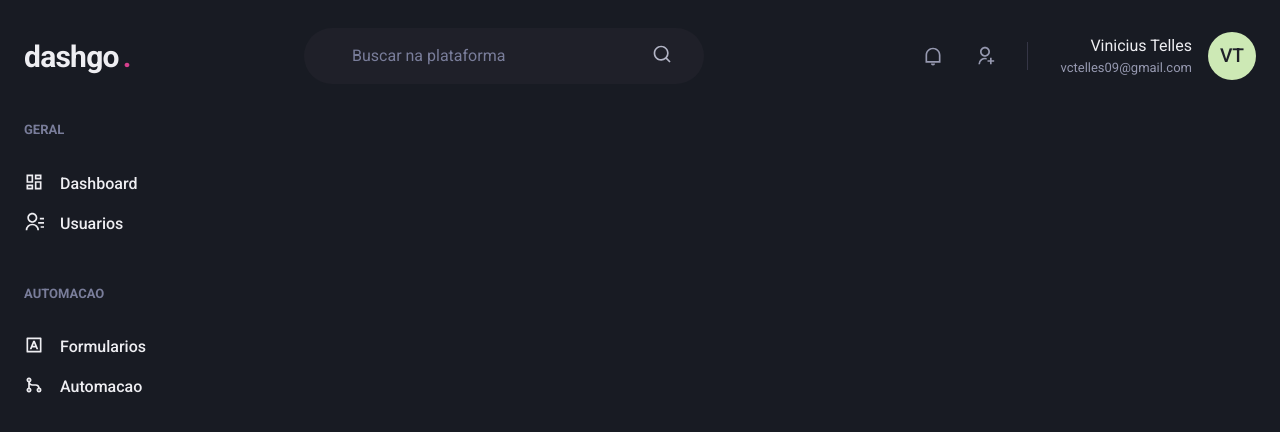
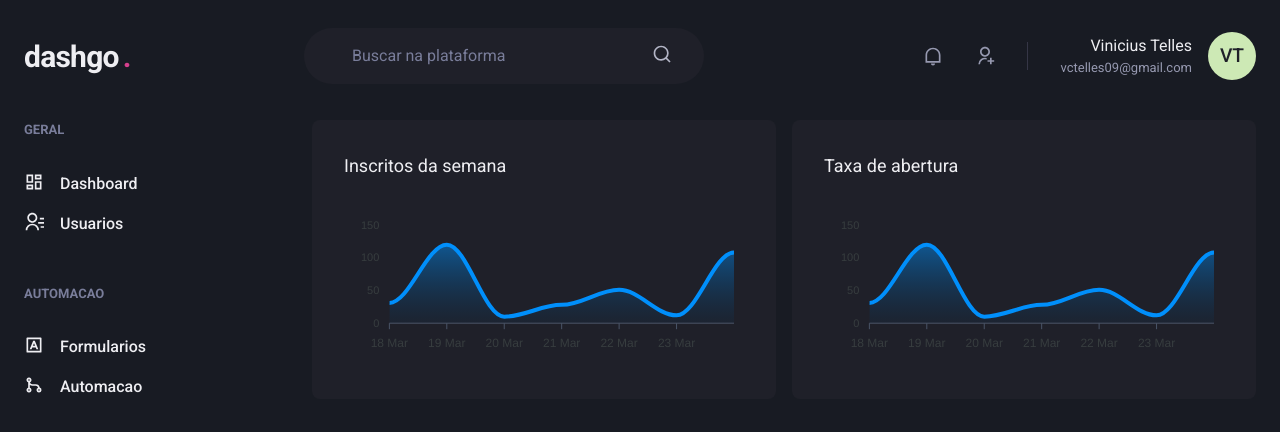
Before and after one commit to IceHower/dashgo, a Next.js app: page /dashboard in a window 1280 px wide. Shown: the top 432 px of the page. Built offline with nearby package versions, Linux system fonts and the light colour scheme.

Commit message:
adding a chart component

```diff
--- a/package.json
+++ b/package.json
@@ -12,9 +12,11 @@
     "@chakra-ui/react": "^1.6.3",
     "@emotion/react": "^11.4.0",
     "@emotion/styled": "^11.3.0",
+    "apexcharts": "^3.27.1",
     "framer-motion": "^4.1.17",
     "next": "10.2.3",
     "react": "17.0.2",
+    "react-apexcharts": "^1.3.9",
     "react-dom": "17.0.2",
     "react-icons": "^4.2.0"
   },
--- a/src/pages/dashboard.tsx
+++ b/src/pages/dashboard.tsx
@@ -1,6 +1,66 @@
-import { Flex } from "@chakra-ui/react";
+import { Flex, SimpleGrid, Box, Text, theme } from "@chakra-ui/react";
 import { Header } from "../components/Header";
 import { Sidebar } from "../components/Sidebar";
+import dynamic from "next/dynamic";
+const Chart = dynamic(() => import('react-apexcharts'), {
+    ssr: false,
+});
+
+const options = {
+    chart: {
+        toolbar: {
+            show: false,
+        },
+        zoom: {
+            enabled: false,
+        },
+        forceColor: theme.colors.gray[500]
+    },
+    grid: {
+        show: false,
+    },
+    dataLabels: {
+        enabled: false,
+    },
+    tooltip: {
+        enabled: false,
+    },
+    xaxis: {
+        type: 'datetime',
+        axisBorder: {
+            color: theme.colors.gray[600]
+        },
+        axisTicks: {
+            color: theme.colors.gray[600]
+        },
+        categories: [
+            '2021-03-18T00:00:00.000Z',
+            '2021-03-19T00:00:00.000Z',
+            '2021-03-20T00:00:00.000Z',
+            '2021-03-21T00:00:00.000Z',
+            '2021-03-22T00:00:00.000Z',
+            '2021-03-23T00:00:00.000Z',
+            '2021-03-24T00:00:00.000Z',
+        ]
+
+    },
+    fill: {
+        opacity: 0.3,
+        type: 'gradient',
+        gradient: {
+            shade: 'dark',
+            opacityFrom: 0.7,
+            opacityTo: 0.3,
+        }
+    }
+}
+
+const series = [
+    {
+        name: 'series1',
+        data: [31, 120, 10, 28, 51, 12, 108]
+    }
+]
 
 export default function Dashboard() {
     return(
@@ -9,6 +69,28 @@
 
             <Flex w="100%" my="6" maxWidth={1480} mx="auto" px="6">
                 <Sidebar />
+
+                <SimpleGrid flex="1" gap="4" minChildWidth="320px" align="flex-start">
+                    <Box
+                     p="8"
+                     bg="gray.800"
+                     borderRadius={8}
+                     pb="4"
+                    >
+                        <Text fontSize="lg" mb="4">Inscritos da semana</Text>
+                        <Chart type="area" height={160} options={options} series={series}/>
+                    </Box>
+
+                    <Box
+                     p="8"
+                     bg="gray.800"
+                     borderRadius={8}
+                     pb="4"
+                    >
+                        <Text fontSize="lg" mb="4">Taxa de abertura</Text>
+                        <Chart type="area" height={160} options={options} series={series}/>
+                    </Box>
+                </SimpleGrid>
             </Flex>
         </Flex>
     )
```
Also changed, not shown: 1 other file (tests, documents, lock files or other folders).
